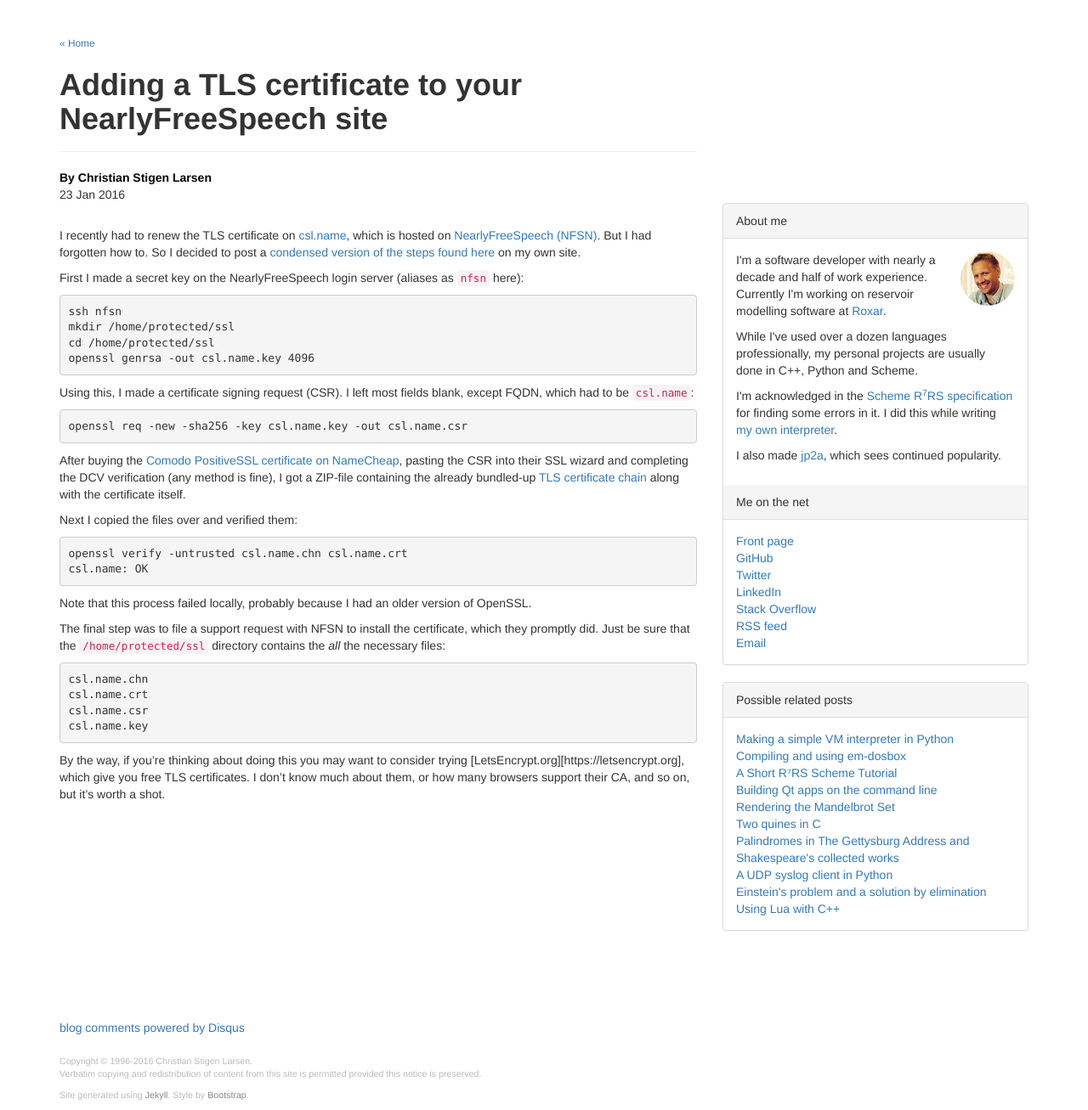
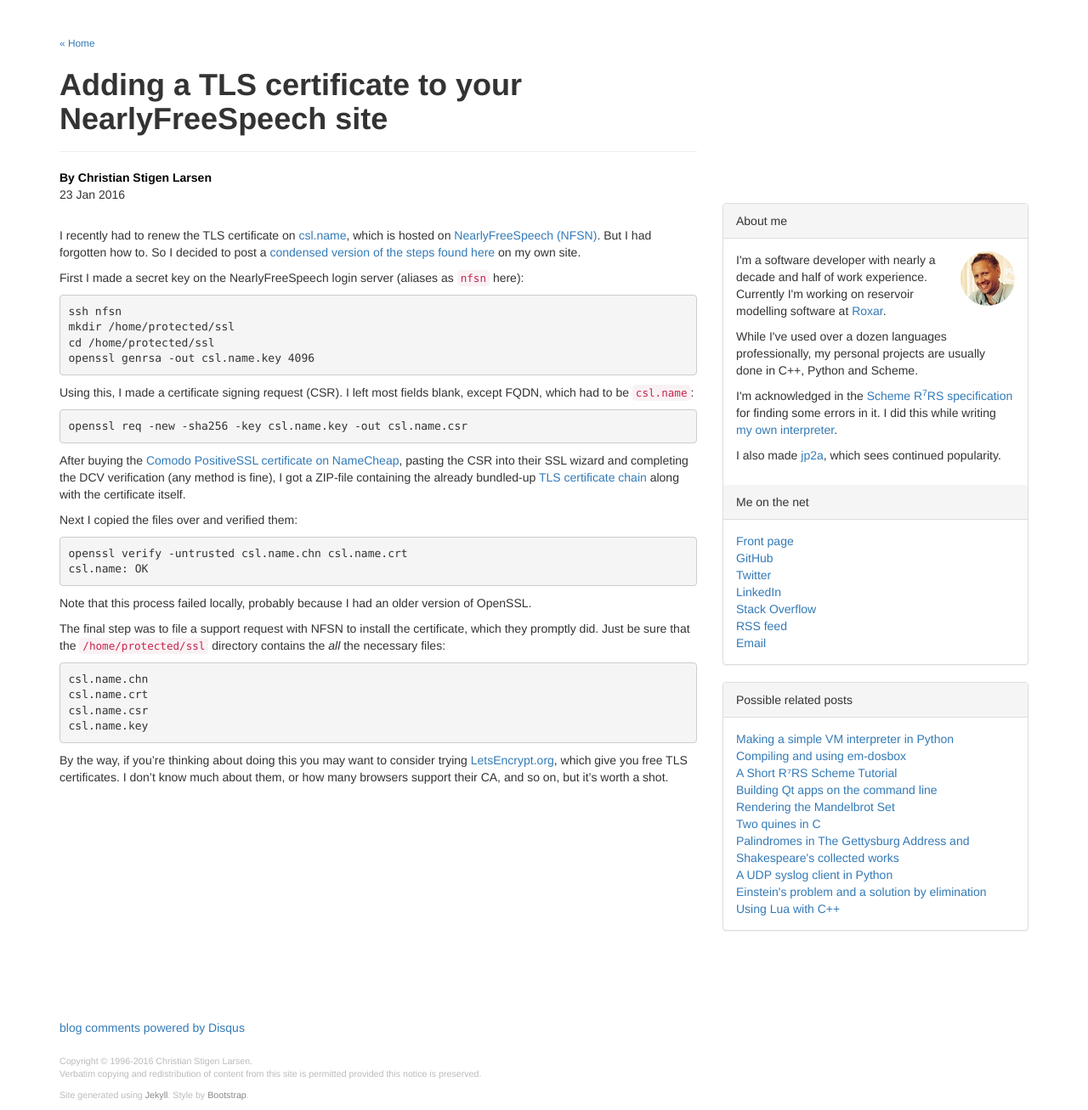
Before and after one commit to cslarsen/csl.name, a Jekyll site: the page built from _posts/2016-01-23-tls-nfsn.markdown, in a window 1280 px wide. Shown: the whole page at 85% size. Built offline with Jekyll 4.4.1, drawn with Linux system fonts in a browser that asks for light colours; Markdown is read by kramdown in place of the engine named in the settings; comment, search, counter and statistics services are not loaded.

Commit message:
Corrects TLS link

```diff
--- a/_posts/2016-01-23-tls-nfsn.markdown
+++ b/_posts/2016-01-23-tls-nfsn.markdown
@@ -50,7 +50,7 @@ certificate, which they promptly did. Just be sure that the
     csl.name.key
 
 By the way, if you're thinking about doing this you may want to consider trying
-[LetsEncrypt.org][https://letsencrypt.org], which give you free TLS
+[LetsEncrypt.org](https://letsencrypt.org), which give you free TLS
 certificates. I don't know much about them, or how many browsers support their
 CA, and so on, but it's worth a shot.
 
```
